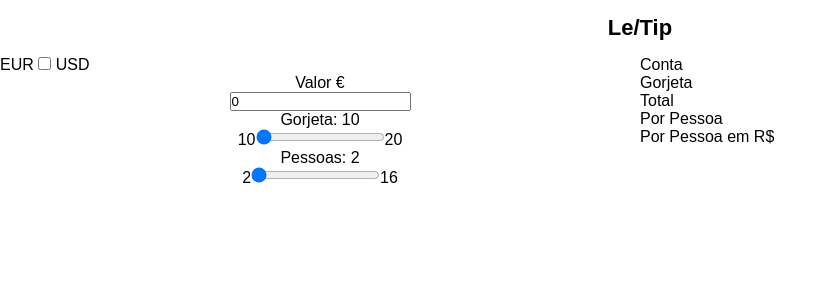
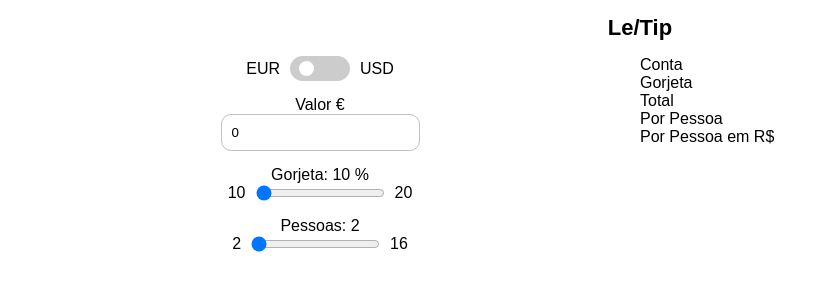
Before and after one commit to LuzianeFreitas/LeTipMigration, a Vue app: page / in a window 1280 px wide. Shown: the top 300 px of the page, without its empty margins (0-837 px from the left). Built offline with nearby package versions, Linux system fonts and the light colour scheme.

Commit message:
add style convert component

```diff
--- a/src/components/Forms/Converter.vue
+++ b/src/components/Forms/Converter.vue
@@ -1,27 +1,29 @@
 <template>
 <div class="container-form">
-    <form>
-        <div>
+    <form class="form">
+        <div class="input-converter">
+            <span class="input-switch">
                 EUR
                 <label class="switch">
                     <input type="checkbox" v-model="form.coin">
                     <span class="slider round"></span>
                 </label>
                 USD
+            </span>
         </div>
         <div class="input-converter">
             <label for="total-spend">Valor {{coinVerify}}</label>
             <input name="total-spend" id="total-spend" type="number" v-model="form.totalSpend"/>
         </div>
         <div class="input-converter">
-            <label for="tip">Gorjeta: {{form.tip}}</label>
-            <span>
+            <label for="tip">Gorjeta: {{form.tip}} %</label>
+            <span class="input-range">
                 10<input name="tip" id="tip" type="range" v-model="form.tip" min="10" max="20"/>20
             </span>
         </div>
         <div class="input-converter">
             <label for="amount-people">Pessoas: {{form.amountPeople}}</label>
-            <span>
+            <span class="input-range">
                 2<input name="amount-people" id="amount-people" type="range" v-model="form.amountPeople" min="2" max="16"/>16
             </span>
         </div>
@@ -113,9 +115,99 @@ export default {
     .container-form {
         width: 100%;
     }
-    .input-converter {
+    .form > .input-converter {
         display: flex;
         flex-direction: column;
         align-items: center;
+        justify-content: flex-start;
+
+        margin-bottom: 15px;
+    }
+
+    .input-converter > .input-switch {
+        display: flex;
+        align-items: center;
+    }
+
+    .switch {
+        position: relative;
+        display: inline-block;
+        width: 60px;
+        height: 25px;
+
+        margin: 0px 10px 0px 10px;
+    }
+
+    .switch > input {
+        opacity: 0;
+        width: 0;
+        height: 0;
+    }
+
+    .switch > .slider {
+        position: absolute;
+        cursor: pointer;
+        top: 0;
+        left: 0;
+        right: 0;
+        bottom: 0;
+        background-color: #ccc;
+        -webkit-transition: .4s;
+        transition: .4s;
+    }
+
+    .switch > .slider:before {
+        position: absolute;
+        content: "";
+        height: 15px;
+        width: 15px;
+        left: 9px;
+        bottom: 5px;
+        background-color: white;
+        -webkit-transition: .4s;
+        transition: .4s;
+    }
+
+    .switch > input:checked + .slider {
+        background-color: #2196F3;
+    }
+
+    .switch > input:focus + .slider {
+        box-shadow: 0 0 1px #2196F3;
+    }
+
+    .switch > input:checked + .slider:before {
+        -webkit-transform: translateX(26px);
+        -ms-transform: translateX(26px);
+        transform: translateX(26px);
+    }
+
+    .switch > .slider.round {
+        border-radius: 34px;
+    }
+
+    .switch > .slider.round:before {
+        border-radius: 50%;
+    }
+
+    .input-converter > #total-spend {
+        border: 0;
+        outline: none;
+        border: 1px solid #c1c1c1;
+        border-radius: 10px;
+        padding: 10px;
+    }
+
+    .input-converter > input[type=number]::-webkit-inner-spin-button {
+        -webkit-appearance: none;
+    }
+
+    .input-converter > .input-range {
+        display: flex;
+        align-items: center;
+    }
+
+    .input-range > input {
+        margin: 0px 10px 0px 10px;
     }
 </style>
```
Lines whose indentation alone changed are shown as unchanged.
